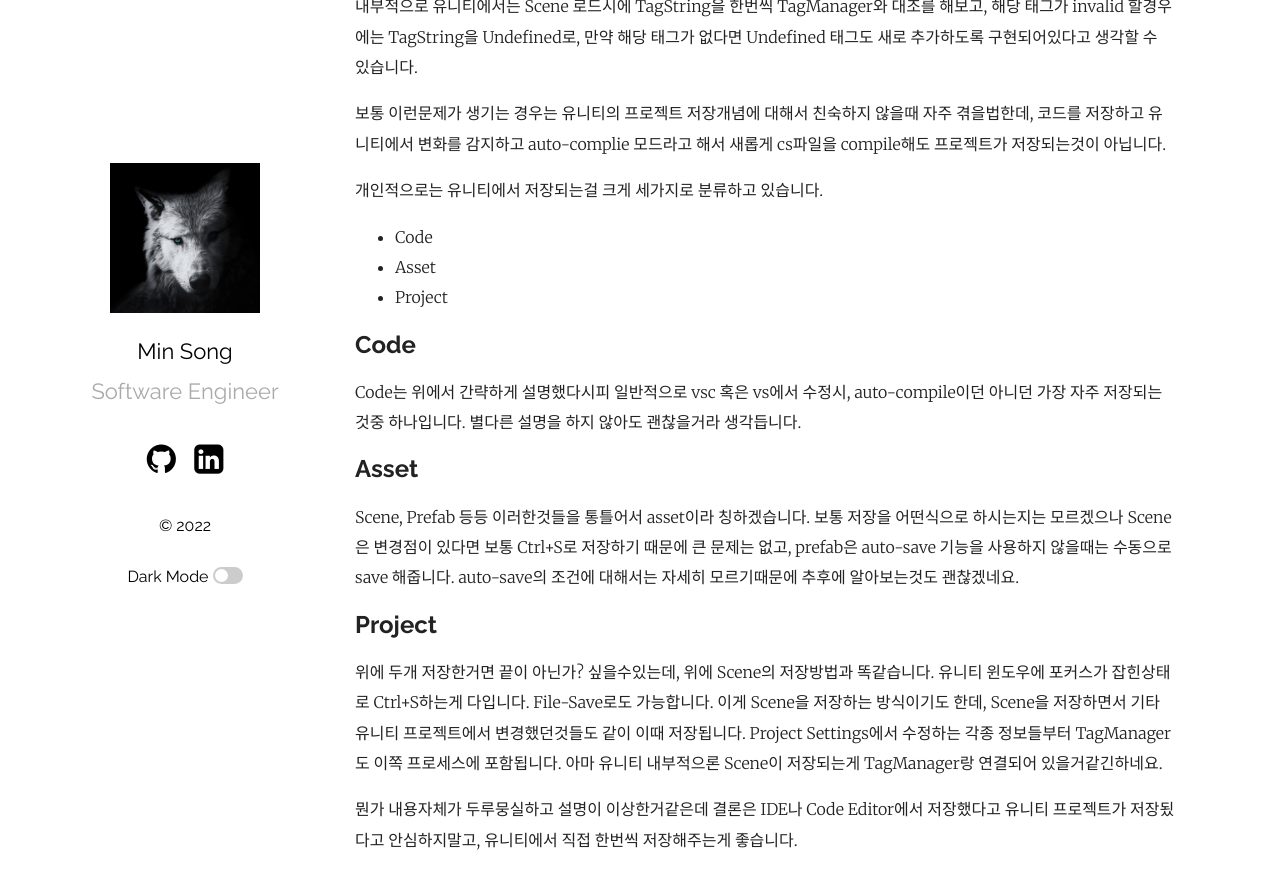
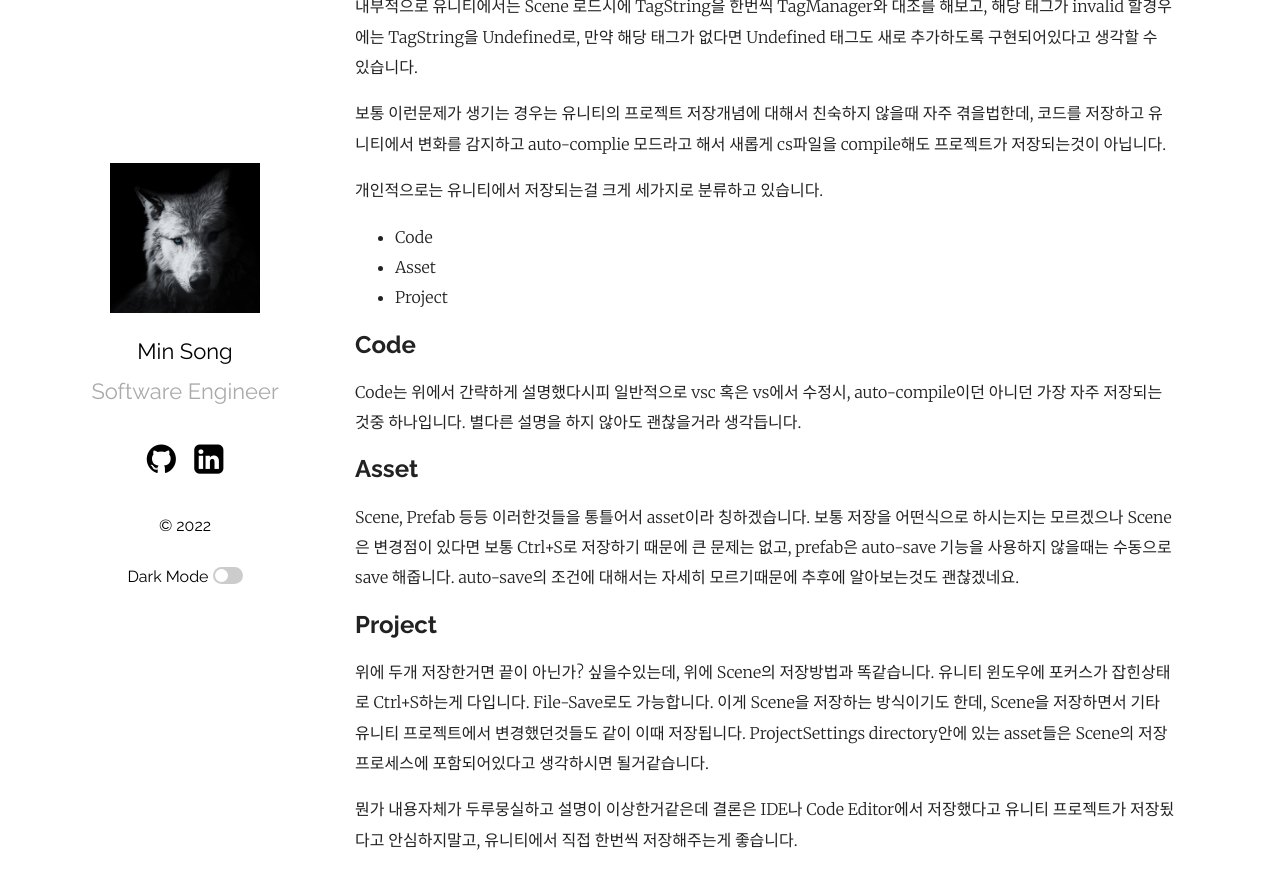
Before and after one commit to dunward/blog, a Jekyll site: the page built from _posts/2022-05-03-scene yaml.markdown, in a window 1280 px wide and 900 px high, scrolled down 1016 px. Shown: the top 889 px of the window. Built offline with Jekyll 4.4.1, drawn with Linux system fonts in a browser that asks for light colours; comment, search, counter and statistics services are not loaded.

Commit message:
Change description

```diff
--- a/_posts/2022-05-03-scene yaml.markdown
+++ b/_posts/2022-05-03-scene yaml.markdown
@@ -54,6 +54,6 @@ Code는 위에서 간략하게 설명했다시피 일반적으로 vsc 혹은 vs
 Scene, Prefab 등등 이러한것들을 통틀어서 asset이라 칭하겠습니다. 보통 저장을 어떤식으로 하시는지는 모르겠으나 Scene은 변경점이 있다면 보통 Ctrl+S로 저장하기 때문에 큰 문제는 없고, prefab은 auto-save 기능을 사용하지 않을때는 수동으로 save 해줍니다. auto-save의 조건에 대해서는 자세히 모르기때문에 추후에 알아보는것도 괜찮겠네요.
 
 ## Project
-위에 두개 저장한거면 끝이 아닌가? 싶을수있는데, 위에 Scene의 저장방법과 똑같습니다. 유니티 윈도우에 포커스가 잡힌상태로 Ctrl+S하는게 다입니다. File-Save로도 가능합니다. 이게 Scene을 저장하는 방식이기도 한데, Scene을 저장하면서 기타 유니티 프로젝트에서 변경했던것들도 같이 이때 저장됩니다. Project Settings에서 수정하는 각종 정보들부터 TagManager도 이쪽 프로세스에 포함됩니다. 아마 유니티 내부적으론 Scene이 저장되는게 TagManager랑 연결되어 있을거같긴하네요.
+위에 두개 저장한거면 끝이 아닌가? 싶을수있는데, 위에 Scene의 저장방법과 똑같습니다. 유니티 윈도우에 포커스가 잡힌상태로 Ctrl+S하는게 다입니다. File-Save로도 가능합니다. 이게 Scene을 저장하는 방식이기도 한데, Scene을 저장하면서 기타 유니티 프로젝트에서 변경했던것들도 같이 이때 저장됩니다. ProjectSettings directory안에 있는 asset들은 Scene의 저장 프로세스에 포함되어있다고 생각하시면 될거같습니다.
 
 뭔가 내용자체가 두루뭉실하고 설명이 이상한거같은데 결론은 IDE나 Code Editor에서 저장했다고 유니티 프로젝트가 저장됬다고 안심하지말고, 유니티에서 직접 한번씩 저장해주는게 좋습니다.
```
